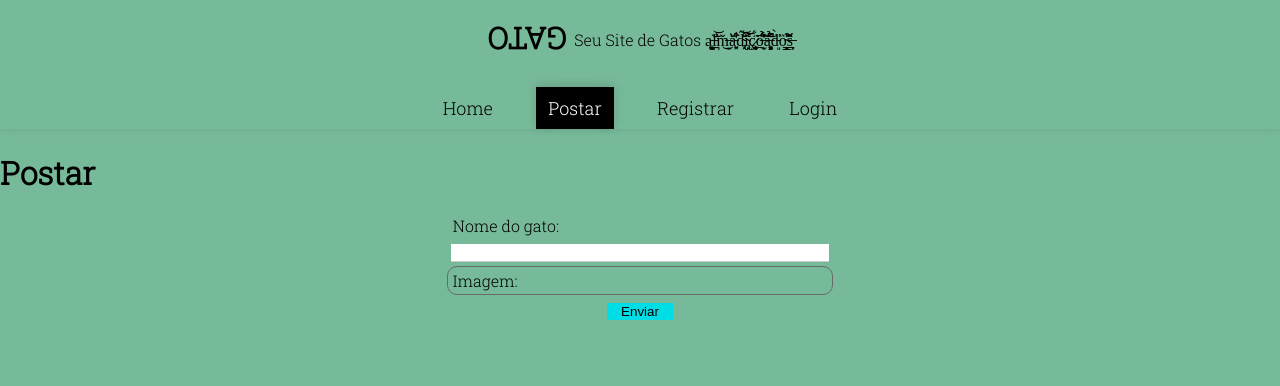
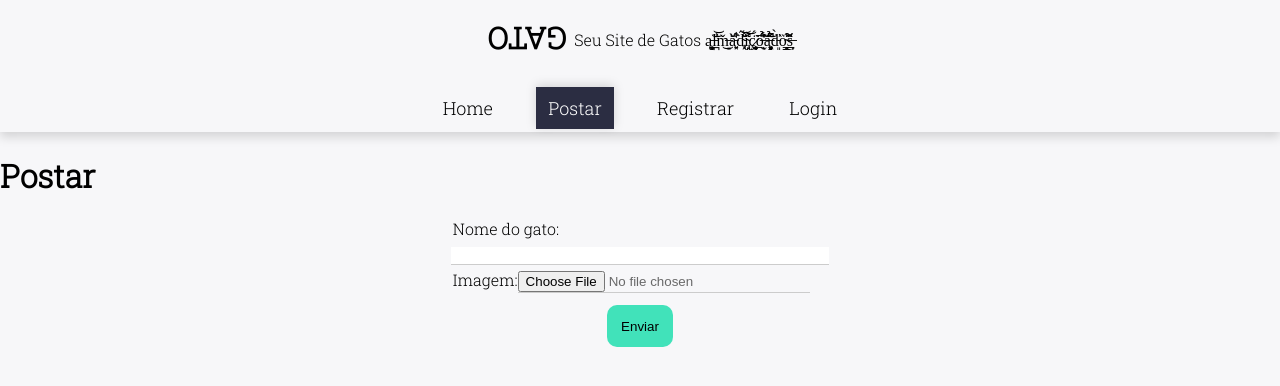
Before and after one commit to RuanSousa25/cursed-cats, a React (Create React App) app: page /post in a window 1280 px wide. Shown: the top 386 px of the page. Built offline with nearby package versions, Linux system fonts and the light colour scheme.

Commit message:
Add files via upload

```diff
--- a/src/App.css
+++ b/src/App.css
@@ -1,10 +1,17 @@
   @import url('https://fonts.googleapis.com/css2?family=Roboto+Slab:wght@300&display=swap');
   @import url('https://fonts.googleapis.com/css2?family=Kanit:wght@300&display=swap');
 
+  :root{
+    --prim-color: #F7F7F9;
+    --sec-color: #2b2d42;
+    --pink-color: #e86a92;
+    --yel-color: #f7e733;
+    --cyan-color: #41e2ba;
+  }
 body{
   margin: 0;
   font-family: 'Roboto Slab', serif;
-  background-color: #77BA99;
+  background-color: var(--prim-color);
 
 }
 .container{
--- a/src/Components/Header/Header.module.css
+++ b/src/Components/Header/Header.module.css
@@ -3,7 +3,7 @@
     width: 100%;
     margin: 0;
     padding: 0;
-    box-shadow: 0 -2px 10px 0 rgba(0,0,0,.15);
+    box-shadow: 0 5px 10px 0 rgba(0,0,0,.15);
     display: flex;
     justify-content: center;
     align-items: center;
@@ -23,6 +23,7 @@
     align-items: center;
     width: 100%;
     gap: 30px;
+    margin-bottom: .2em;
 }
 .header nav a{
     transition: .5s;
@@ -32,7 +33,7 @@
     padding: .5em .7em;
 }
 .header nav .active{
-    background-color: black;
+    background-color: var(--sec-color);
     color: #fff;
     box-shadow: 0 -2px 10px 0 rgba(0,0,0,.15);
 }
--- a/src/Pages/Post/Post.js
+++ b/src/Pages/Post/Post.js
@@ -1,6 +1,17 @@
 import { Link } from "react-router-dom";
 import styles from "./Post.module.css";
-export default function Post(){
+import $ from "jquery";
+import { useState } from "react";
+import { useRef } from "react";
+export default function Post() {
+    const [input, setInput] = useState();
+    const inputRef = useRef();
+    function enviarDados(e) {
+        e.preventDefault();
+        console.log(inputRef.current.files[0]);
+    }
+
+    console.log(inputRef)
 
     return (
         <>
@@ -9,12 +20,12 @@ export default function Post(){
             <form className={styles.form}>
                 <label>Nome do gato: </label>
                 <input type="text"></input>
-            <label className={styles.file_custom_empty}>
+                <label className={inputRef.current?.files.lenght ? styles.file_custom_empty : styles.file_custom_filled}>
                     Imagem:
-            <input type="file" name="arquivo"></input>
+                    <input type="file" ref={inputRef} name="arquivo" id="input_file" ></input>
                 </label>
 
-                <button>Enviar</button>
+                <button onClick={enviarDados}>Enviar</button>
 
 
             </form>
--- a/src/Pages/Post/Post.module.css
+++ b/src/Pages/Post/Post.module.css
@@ -28,10 +28,14 @@
     padding: .2em .3em;
     cursor: pointer;
 }
+
 .form button{
     width: 5em;
+    padding: 1em .3em;
+    text-align: center;
+    border-radius: 10px;
     align-self: center;
     border: none;
     outline: none;
-    background-color: rgb(0, 221, 229);
+    background-color: var(--cyan-color);
 }
```
Also changed, not shown: src/index.css (+8 -1 lines). Lines whose indentation alone changed are shown as unchanged.
